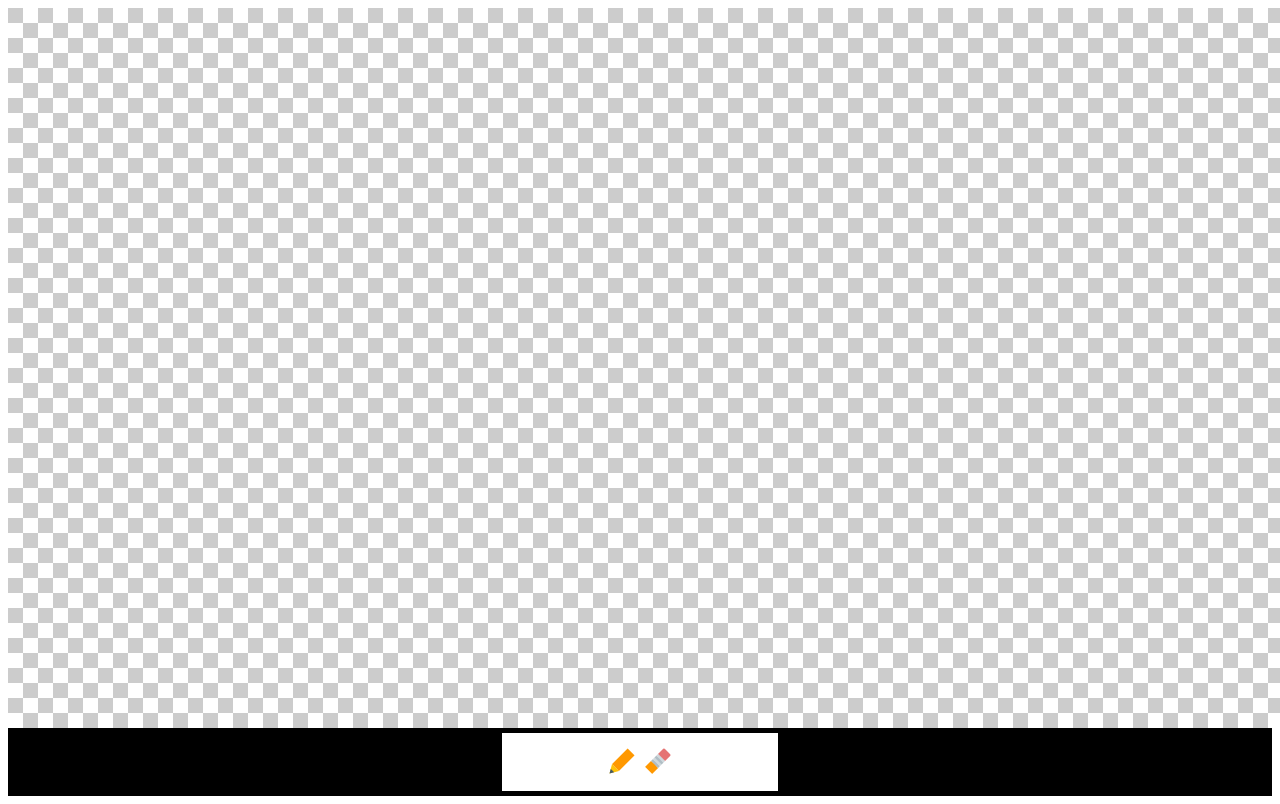
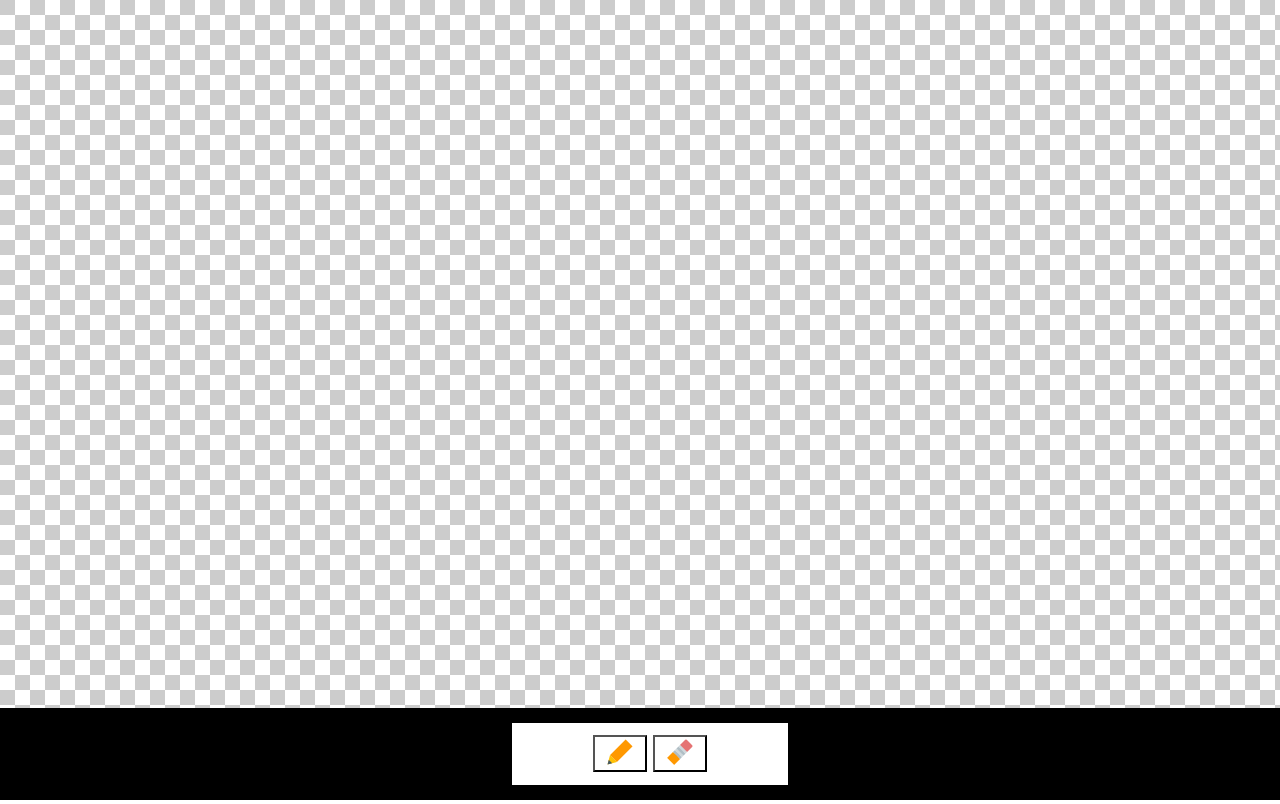
Before and after one commit to oz-hernandez/paint-app-simple, a plain HTML site: page index.html in a window 1280 px wide. Drawn offline with Linux system fonts and the light colour scheme.

Commit message:
set positions so we can scroll properly and update a bunch of stuff

```diff
--- a/index.html
+++ b/index.html
@@ -1,18 +1,50 @@
 <!doctype html>
 <html>
     <head>
+        <meta name="viewport" content ="width=device-width,initial-scale=1,user-scalable=yes" />
         <title>Paint App</title>
         <style>
+            html body {
+                margin: 0%;
+                height: 100%;
+                width: 100%;
+                overflow-y: hidden;
+                overflow-x: hidden;
+            }
+            body {
+                position: relative;
+            }
             .app {
                 display: flex;
-                flex: 1;
+                flex-grow: 1;
                 flex-direction: column;
+                width: 100vw;
+                height: 100vh;
+            }
+            .main-grid {
+                display: flex;
+                flex-grow: 1;
+            }
+            /* .main-grid > div[class="left-side-bar"] {
+                width: 5vw;
+                background-color: gray;
+            }
+            .main-grid > div[class="right-side-bar"] {
+                width: 5vw;
+                background-color: gray;
+            } */
+            #canvas {
+                display: flex;
+                background: url("src/assets/8bitbg.png") repeat;
             }
             .bottom-panel {
                 display: flex;
-                flex: 1;
+                position: absolute;
+                width: 100vw;
+                bottom: 0;
                 align-items: center;
                 justify-content: center;
+                padding: 10px;
                 background-color: black;
             }
             .tool-panel {
@@ -26,40 +58,35 @@
             }
             .tool-panel button {
                 margin: 1%;
-            }
-            .main-grid {
-                display: flex;
-                flex: 1;
-            }
-            .main-grid > div[class="left-side-bar"] {
-                width: 5vw;
-                background-color: gray;
-            }
-            .main-grid > div[class="right-side-bar"] {
-                width: 5vw;
-                background-color: gray;
-            }
-            #canvas {
-                display: flex;
-                flex: 1;
-                width: 100vw;
-                height: 90vh;
-                background: url("src/assets/8bitbg.png") repeat;
+                padding: 0 10px 0 10px;
             }
             button {
                 padding: 0;
                 margin: 0;
                 background: 0;
-                border: transparent;
+                /* border: transparent; */
             }
         </style>
 
         <script type="module">
+             window.addEventListener('resize', (event) => {
+                    let serializedImg = new Image();
+                    serializedImg.src = canvas.toDataURL("image/png");
+
+                    const canvas = document.getElementById("canvas");
+                    const context = canvas.getContext('2d');
+                    var rect = canvas.parentNode.getBoundingClientRect();
+                    canvas.width = rect.width;
+                    canvas.height = rect.height;
+
+                    context.drawImage(serializedImg, 0, 0);
+                });
             import { draw } from './src/modules/draw.js';
             document.addEventListener("DOMContentLoaded", (event) => {
                 const canvas = document.getElementById("canvas");
-                canvas.width = canvas.clientWidth;
-                canvas.height = canvas.clientHeight;
+                var rect = canvas.parentNode.getBoundingClientRect();
+                canvas.width = rect.width;
+                canvas.height = rect.height;
 
                 document.getElementById('pencil').addEventListener('click', event => { draw(event); });
                 document.getElementById('eraser').addEventListener('click', event => { draw(event); });
@@ -69,9 +96,9 @@
     <body>
         <div class="app">
             <div class="main-grid">
-                <div class="left-side-bar"></div>
+                <!-- <div class="left-side-bar"></div> -->
                 <canvas id="canvas"></canvas>
-                <div class="right-side-bar"></div>
+                <!-- <div class="right-side-bar"></div> -->
             </div>
             <div class="bottom-panel">
                 <div class="tool-panel">
```
Also changed, not shown: 1 other file.
